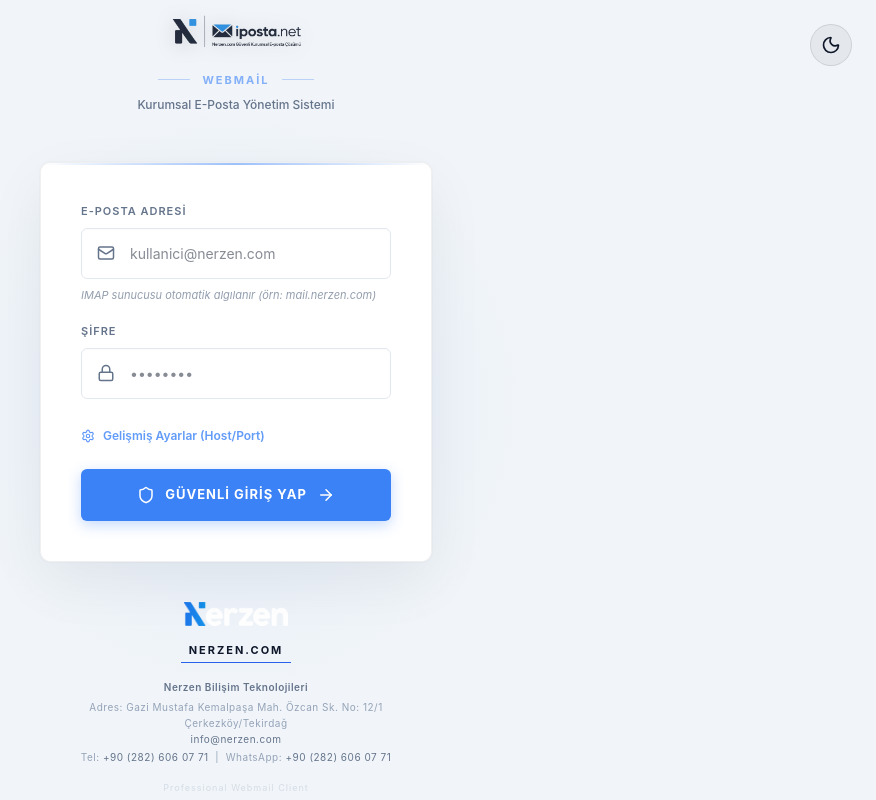
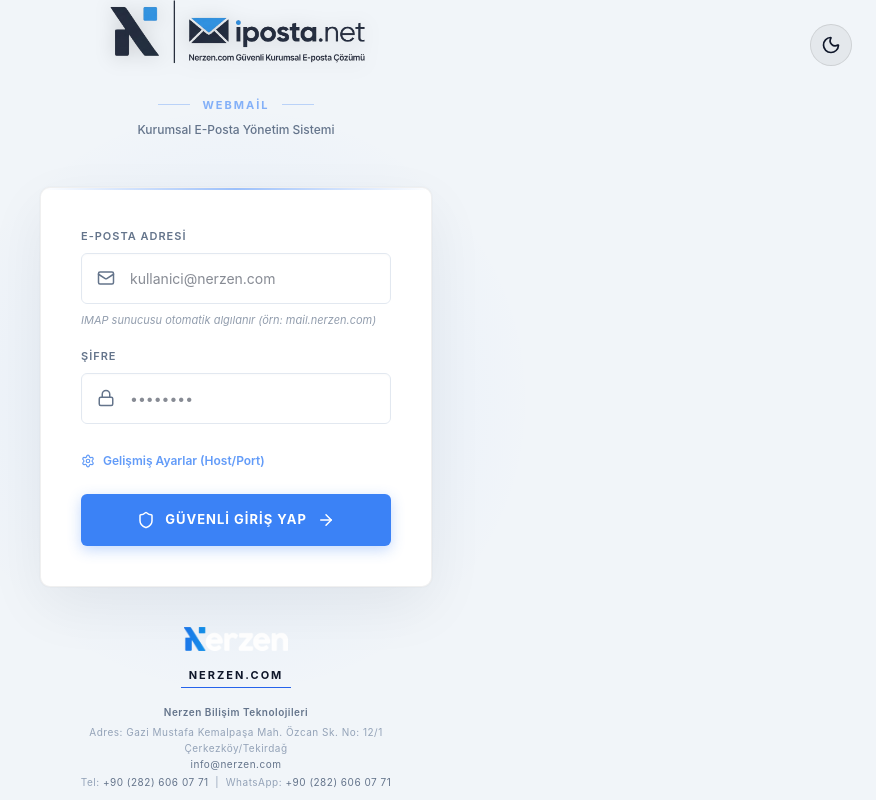
Before and after one commit to saan22/nerzenWeb, a Next.js app in the folder frontend/: page / in a window 1280 px wide. Shown: the whole page, without its empty margins (404-1280 px from the left). Built offline with nearby package versions, Linux system fonts and the light colour scheme.

Commit message:
UI: Increase login logo size by 2x and add dark mode wrapper for visibility

```diff
--- a/frontend/src/app/page.tsx
+++ b/frontend/src/app/page.tsx
@@ -166,18 +166,27 @@
                 {/* Logo Section */}
                 <div style={{ textAlign: 'center', marginBottom: '48px' }}>
                     <div style={{ marginBottom: '16px', display: 'flex', alignItems: 'center', justifyContent: 'center' }}>
+                        <div style={{
+                            padding: theme === 'dark' ? '12px 24px' : '0',
+                            backgroundColor: theme === 'dark' ? '#FFFFFF' : 'transparent',
+                            borderRadius: theme === 'dark' ? '16px' : '0',
+                            boxShadow: theme === 'dark' ? '0 0 20px rgba(59,130,246,0.3)' : 'none',
+                            display: 'inline-flex',
+                            transition: 'all 0.3s ease'
+                        }}>
                             <img
                                 src="/iposta-logo.png"
                                 alt="iPosta Logo"
                                 style={{
-                                height: isMobile ? '35px' : '50px',
+                                    height: isMobile ? '70px' : '100px',
                                     width: 'auto',
-                                filter: theme === 'dark'
-                                    ? 'drop-shadow(0 0 15px rgba(59,130,246,0.4))'
-                                    : 'drop-shadow(0 2px 10px rgba(0,0,0,0.15))',
+                                    filter: theme === 'light'
+                                        ? 'drop-shadow(0 2px 10px rgba(0,0,0,0.15))'
+                                        : 'none',
                                     transition: 'all 0.3s ease'
                                 }}
                             />
+                        </div>
                     </div>
                     <div style={{
                         display: 'flex',
```
Lines whose indentation alone changed are shown as unchanged.
